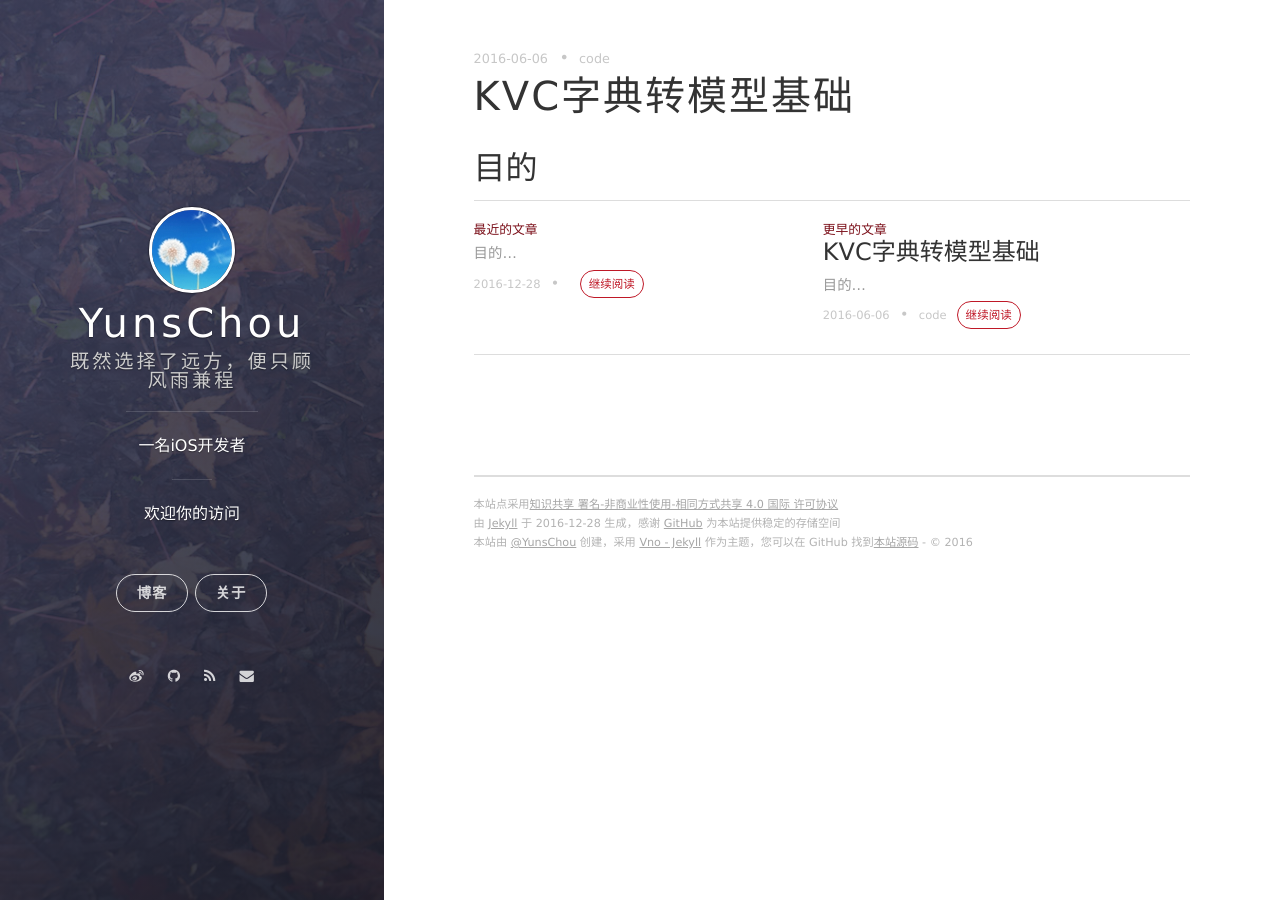
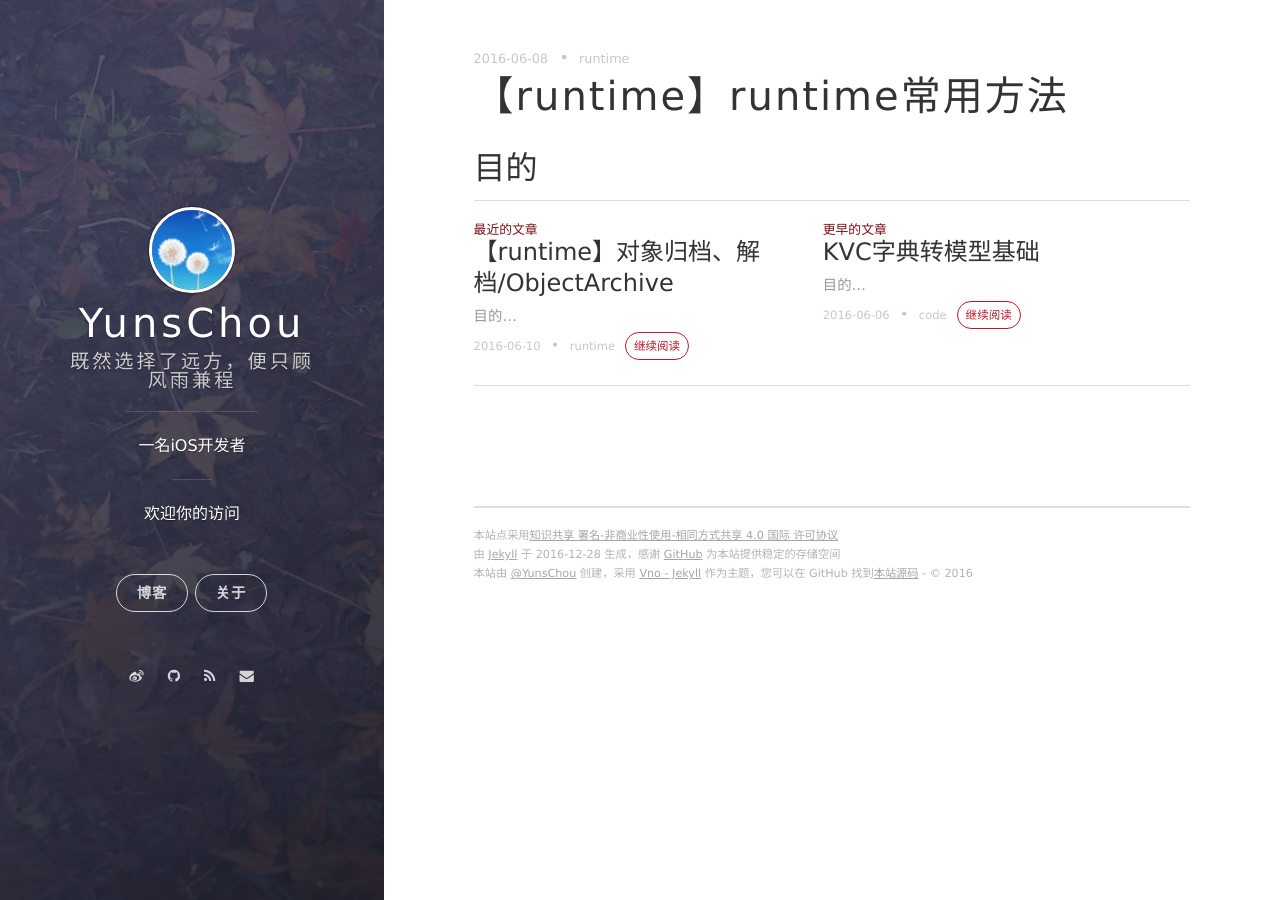
Before and after one commit to YunsChou/Yuns.github.io, a Jekyll site: the page built from _posts/2016-06-08-runtime-func.md, in a window 1280 px wide. Built offline with Jekyll 4.4.1, drawn with Linux system fonts in a browser that asks for light colours; nearby versions of some CDN libraries; Markdown is read by kramdown in place of the engine named in the settings; comment, search, counter and statistics services are not loaded.

Commit message:
修改占坑标题

```diff
--- a/_posts/2016-06-08-runtime-func.md
+++ b/_posts/2016-06-08-runtime-func.md
@@ -1,8 +1,8 @@
 ---
 layout: post
-title: KVC字典转模型基础
-date: 2016-06-06 00:00:00
-tags: code
+title: 【runtime】runtime常用方法
+date: 2016-06-08 00:00:00
+tags: runtime
 ---
 
 ## 目的
--- a/_posts/2016-06-10-runtime-archive.md
+++ b/_posts/2016-06-10-runtime-archive.md
@@ -1,7 +1,7 @@
 ---
 layout: post
-title: [runtime]对象归档、解档/ObjectArchive
-date: 2016-06-08 00:00:00
+title: 【runtime】对象归档、解档/ObjectArchive
+date: 2016-06-10 00:00:00
 tags: runtime
 ---
 
```
Also changed, not shown: _posts/2016-06-12-runtime-associate.md (+1 -1 lines), _posts/2016-06-14-rutime-makemodel.md (+1 -1 lines), _posts/2016-06-16-runtime-MethodSwizzling.md (+1 -1 lines).
